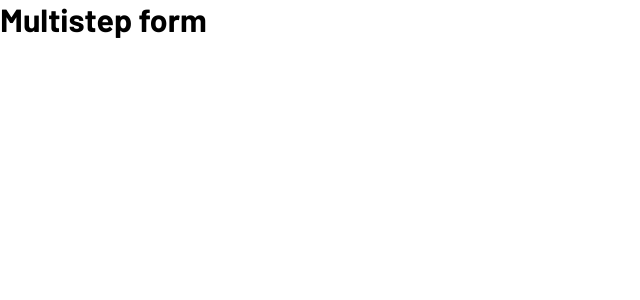
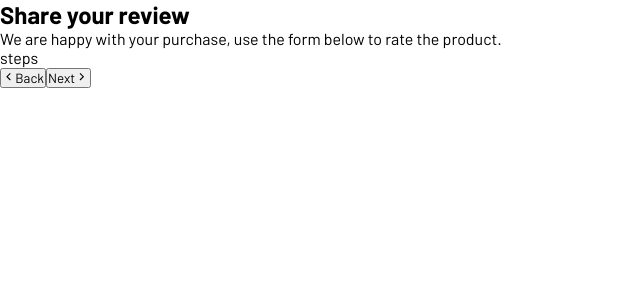
Before and after one commit to mat-afk/multistep-form, a React (Vite) app: page / in a window 1280 px wide. Shown: the top 300 px of the page, without its empty margins (0-640 px from the left). Built offline with nearby package versions, Linux system fonts and the light colour scheme.

Commit message:
feat: App component static elements

```diff
--- a/src/App.jsx
+++ b/src/App.jsx
@@ -1,9 +1,35 @@
+// Components
+import { GrFormNext, GrFormPrevious } from "react-icons/gr";
+
+// CSS
 import "./App.css";
 
 function App() {
   return (
-    <div>
-      <h1>Multistep form</h1>
+    <div className="app">
+      <div className="header">
+        <h2>Share your review</h2>
+        <p>
+          We are happy with your purchase, use the form below to rate the
+          product.
+        </p>
+      </div>
+      <div className="form-container">
+        <p>steps</p>
+        <form>
+          <div className="inputs-container"></div>
+          <div className="actions">
+            <button type="button">
+              <GrFormPrevious />
+              <span>Back</span>
+            </button>
+            <button type="submit">
+              <span>Next</span>
+              <GrFormNext />
+            </button>
+          </div>
+        </form>
+      </div>
     </div>
   );
 }
```
